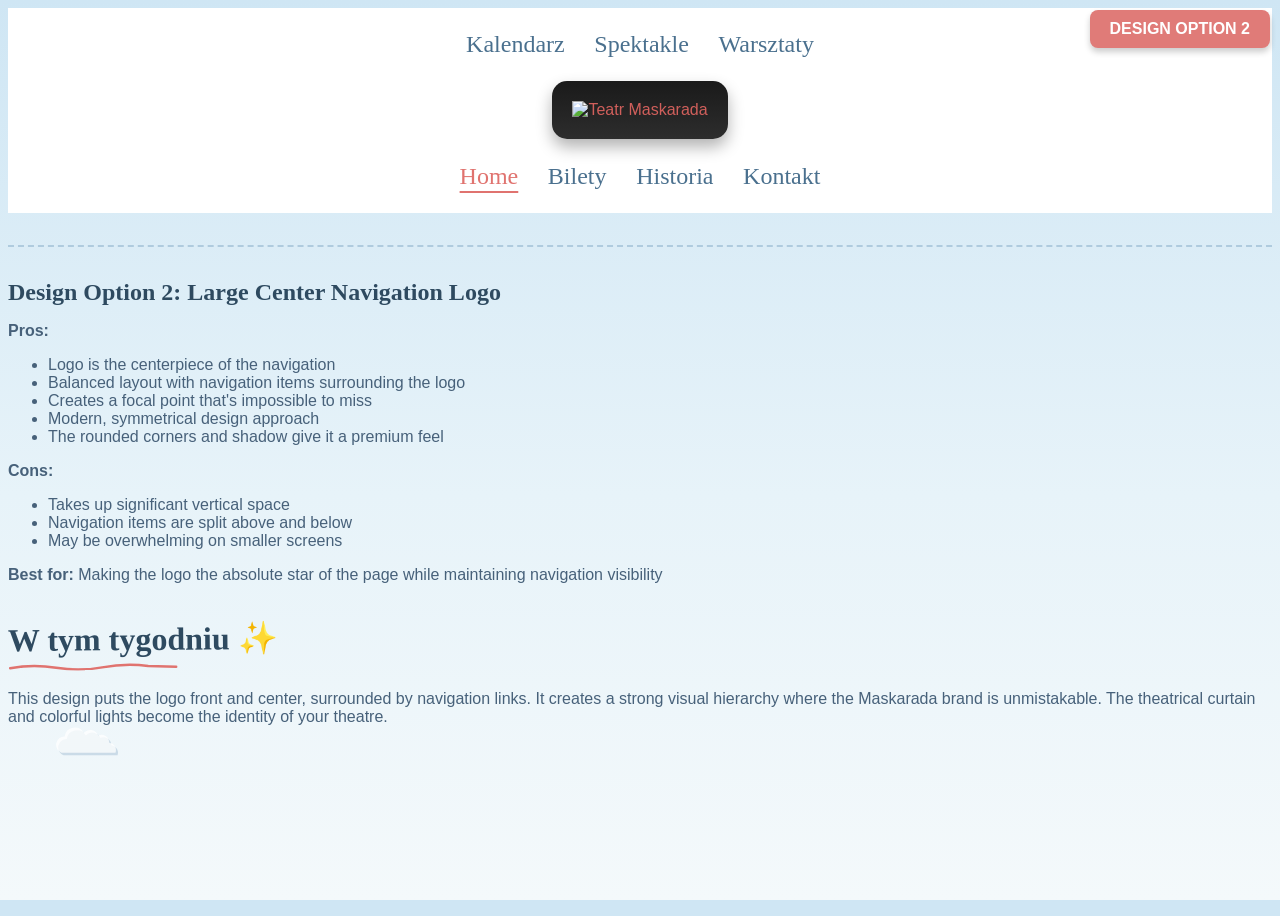
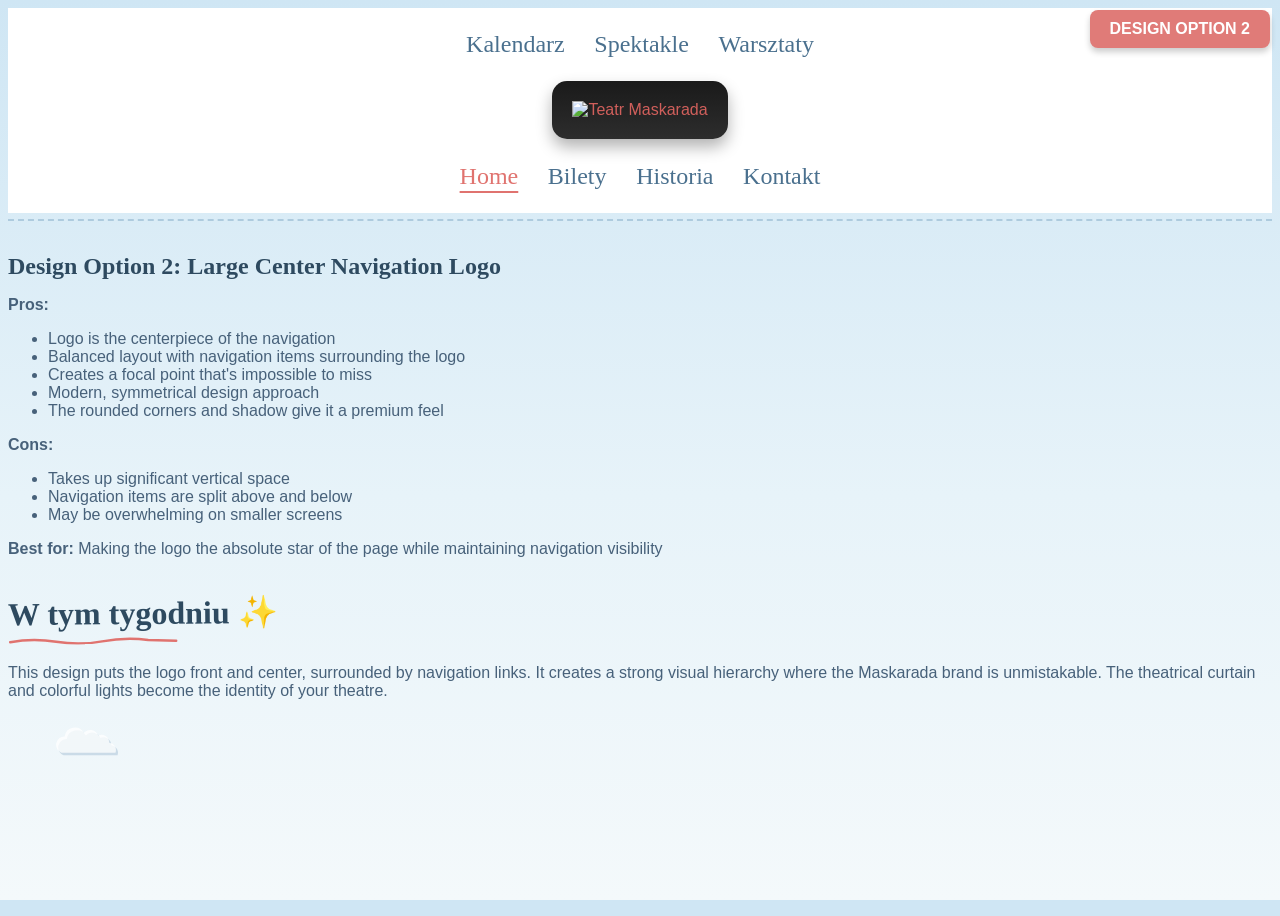

feat(design): compact section headings, drop dashed dividers

--- a/t/lay/style.css
+++ b/t/lay/style.css
@@ -100,10 +100,17 @@ a.nav-link.active {
   color: #e0736f;
 }
 
-/* In-page navbar band sits directly on the sky */
+/* In-page navbar band sits directly on the sky. The padding gives each section
+   heading breathing room — extra above (to separate it from the previous
+   section's cards) and a bit below (before its own content starts). */
 .navbar {
-  padding: 1rem 0;
+  padding: 1.5rem 0 1rem;
   background: transparent;
+}
+
+/* Heading's own bottom margin is redundant with the navbar padding */
+.navbar h2 {
+  margin-bottom: 0;
 }
 
 .navbar .container {
@@ -327,7 +334,7 @@ hr {
   height: 0;
   border-top: 2px dashed rgba(74, 125, 165, 0.3);
   background: none;
-  margin: 2rem 0;
+  margin: 0.4rem 0;
 }
 
 /* Spacing system */
